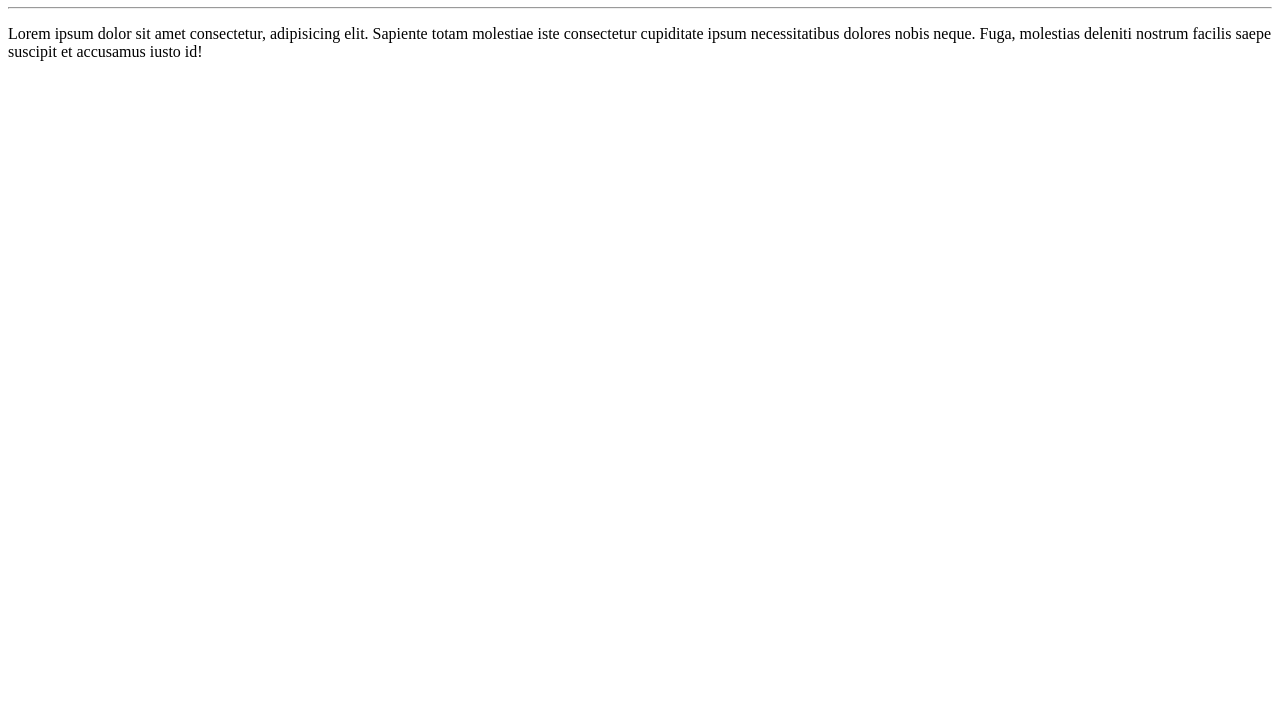
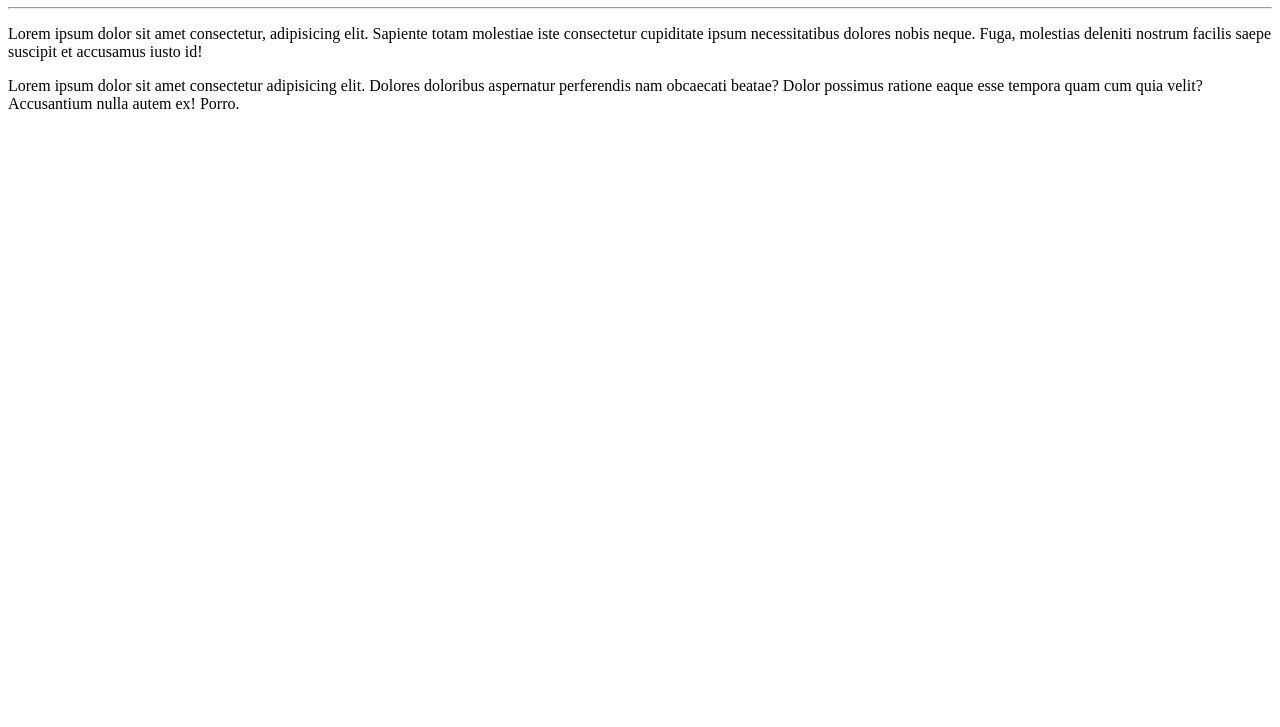
Before and after one commit to TalithaNeves/Ola-Mundo, a plain HTML site: page site-exemplo/index.html in a window 1280 px wide. Shown: the part 73-800 px from the top of the page. Drawn offline with Linux system fonts and the light colour scheme.

Commit message:
Adicionei um paragrafo

```diff
--- a/site-exemplo/index.html
+++ b/site-exemplo/index.html
@@ -8,7 +8,7 @@
 <body><h1>Olá, Mundo!</h1>
     <hr>
     <p>Lorem ipsum dolor sit amet consectetur, adipisicing elit. Sapiente totam molestiae iste consectetur cupiditate ipsum necessitatibus dolores nobis neque. Fuga, molestias deleniti nostrum facilis saepe suscipit et accusamus iusto id!</p>
-
+<P>Lorem ipsum dolor sit amet consectetur adipisicing elit. Dolores doloribus aspernatur perferendis nam obcaecati beatae? Dolor possimus ratione eaque esse tempora quam cum quia velit? Accusantium nulla autem ex! Porro.</P>
 
 </body>
 </html>
```
